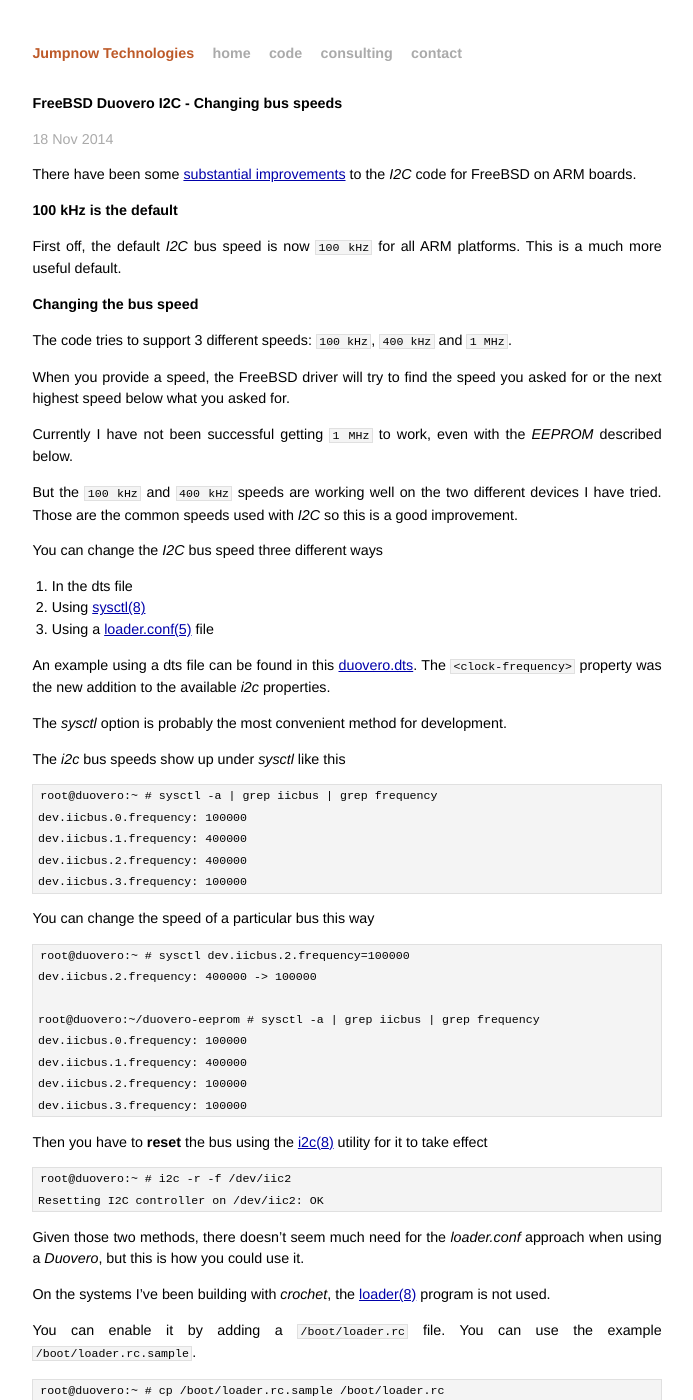
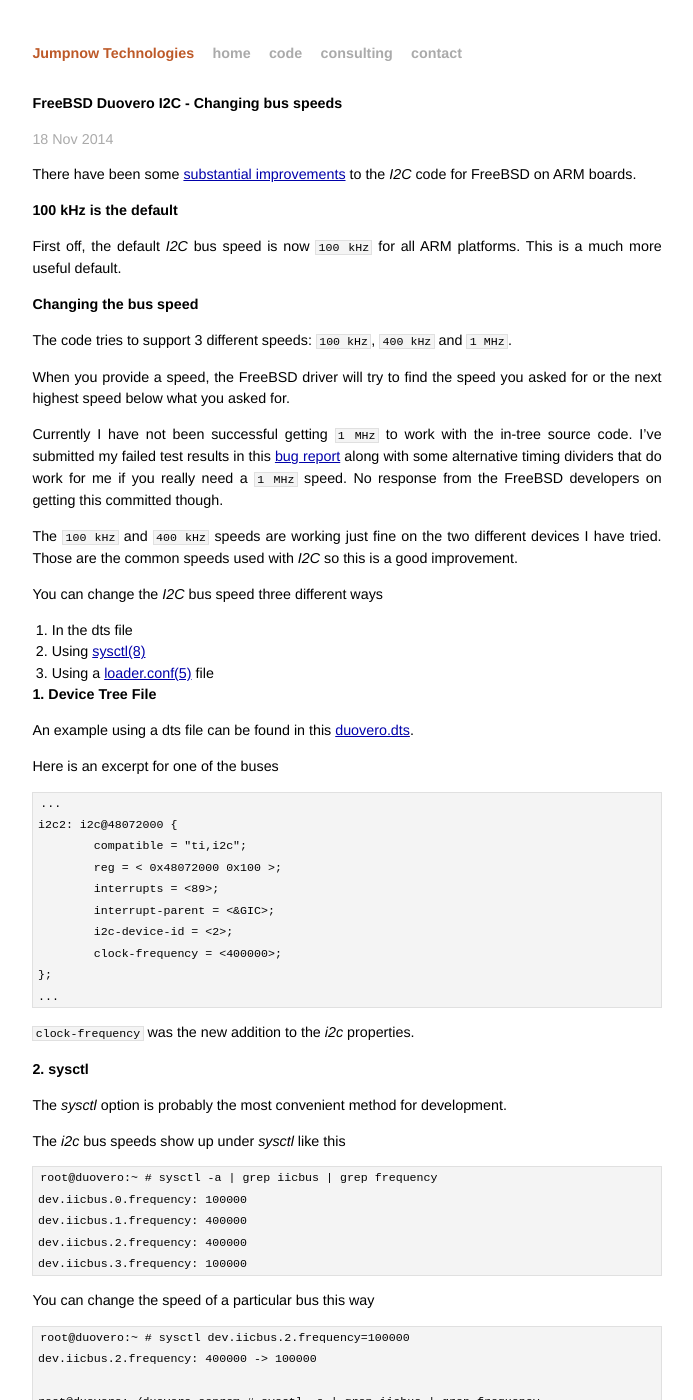
Before and after one commit to jumpnow/jumpnowtek-site, a Jekyll site: the page built from _posts/2014-11-18-FreeBSD-Duovero-I2C-Changing-Bus-Speeds.md, in a window 1280 px wide and 1400 px high. Shown: the whole window, without its empty margins (293-986 px from the left). Built offline with Jekyll 4.4.1, drawn with Linux system fonts in a browser that asks for light colours; some of the changed text lies outside the part shown.

Commit message:
Update I2c doc

```diff
--- a/_posts/2014-11-18-FreeBSD-Duovero-I2C-Changing-Bus-Speeds.md
+++ b/_posts/2014-11-18-FreeBSD-Duovero-I2C-Changing-Bus-Speeds.md
@@ -20,9 +20,9 @@
 
 When you provide a speed, the FreeBSD driver will try to find the speed you asked for or the next highest speed below what you asked for.
 
-Currently I have not been successful getting `1 MHz` to work, even with the *EEPROM* described below.
+Currently I have not been successful getting `1 MHz` to work with the in-tree source code. I've submitted my failed test results in this [bug report][i2c-bug] along with some alternative timing dividers that do work for me if you really need a `1 MHz` speed. No response from the FreeBSD developers on getting this committed though.
 
-But the `100 kHz` and `400 kHz` speeds are working well on the two different devices I have tried. Those are the common speeds used with *I2C* so this is a good improvement.
+The `100 kHz` and `400 kHz` speeds are working just fine on the two different devices I have tried. Those are the common speeds used with *I2C* so this is a good improvement.
 
 You can change the *I2C* bus speed three different ways
 
@@ -30,7 +30,25 @@
 2. Using [sysctl(8)][sysctl]
 3. Using a [loader.conf(5)][loader-conf] file
 
-An example using a dts file can be found in this [duovero.dts][duovero-dts]. The `<clock-frequency>` property was the new addition to the available *i2c* properties.
+### 1. Device Tree File
+An example using a dts file can be found in this [duovero.dts][duovero-dts].
+
+Here is an excerpt for one of the buses
+
+    ...
+    i2c2: i2c@48072000 {
+            compatible = "ti,i2c";
+            reg = <	0x48072000 0x100 >;
+            interrupts = <89>;
+            interrupt-parent = <&GIC>;
+            i2c-device-id = <2>;
+            clock-frequency = <400000>;
+    };
+    ...
+
+`clock-frequency` was the new addition to the *i2c* properties.
+
+### 2. sysctl
 
 The *sysctl* option is probably the most convenient method for development.
 
@@ -58,16 +76,17 @@
     root@duovero:~ # i2c -r -f /dev/iic2
     Resetting I2C controller on /dev/iic2: OK
 
+### 3. loader.conf
 
-Given those two methods, there doesn't seem much need for the *loader.conf* approach when using a *Duovero*, but this is how you could use it.
+Given those two methods, there doesn't seem much need for the [loader.conf(5)][loader-conf] approach. By default, the *loader.conf* framework is not even used on most FreeBSD ARM boards. It adds significantly to the boot time.
 
-On the systems I've been building with *crochet*, the [loader(8)][loader] program is not used.
+But if you really want to, this is how you could use it.
 
-You can enable it by adding a `/boot/loader.rc` file. You can use the example `/boot/loader.rc.sample`.
+Enable *loader.conf* functionality by adding a `/boot/loader.rc` file. You can use the example `/boot/loader.rc.sample`.
 
     root@duovero:~ # cp /boot/loader.rc.sample /boot/loader.rc
 
-Then add a [loader.conf(5)][loader-conf] that contains the new i2c bus speed you want. Make sure the value has double-quotes around it.
+Then add a `/boot/loader.conf` file that contains the new i2c bus speed you want. Make sure the value has double-quotes around it.
 
     root@duovero:~ # cat /boot/loader.conf
     dev.iicbus.2.frequency="400000"
@@ -89,3 +108,4 @@
 [loader]: http://www.freebsd.org/cgi/man.cgi?query=loader&apropos=0&sektion=0&manpath=FreeBSD+11-current&arch=default&format=html
 [loader-conf]: http://www.freebsd.org/cgi/man.cgi?query=loader.conf&apropos=0&sektion=0&manpath=FreeBSD+11-current&arch=default&format=html
 [duovero-eeprom]: https://github.com/scottellis/duovero-eeprom
+[i2c-bug]: http://freebsd.1045724.n5.nabble.com/Bug-195009-New-patch-arm-Use-400-kHz-as-the-default-OMAP4-I2C-bus-speed-td5965161.html
```
